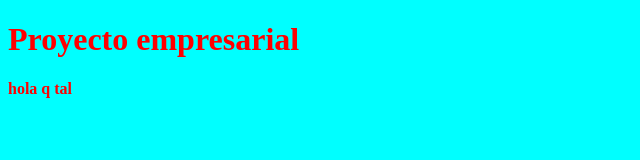
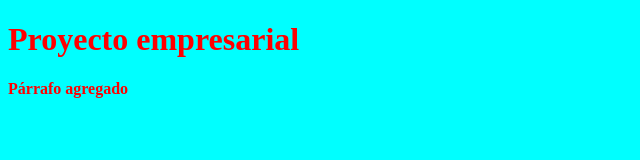
Before and after one commit to aimarfranco/CursoGit, a plain HTML site: page index.html in a window 1280 px wide. Shown: the full height of the page, 0-640 px from the left. Drawn offline with Linux system fonts and the light colour scheme.

Commit message:
Update index.html

```diff
--- a/index.html
+++ b/index.html
@@ -9,6 +9,6 @@
 </head>
 <body>
     <h1>Proyecto empresarial</h1>
-    <p>hola q tal</p>
+    <p>Párrafo agregado</p>
 </body>
 </html>
```
